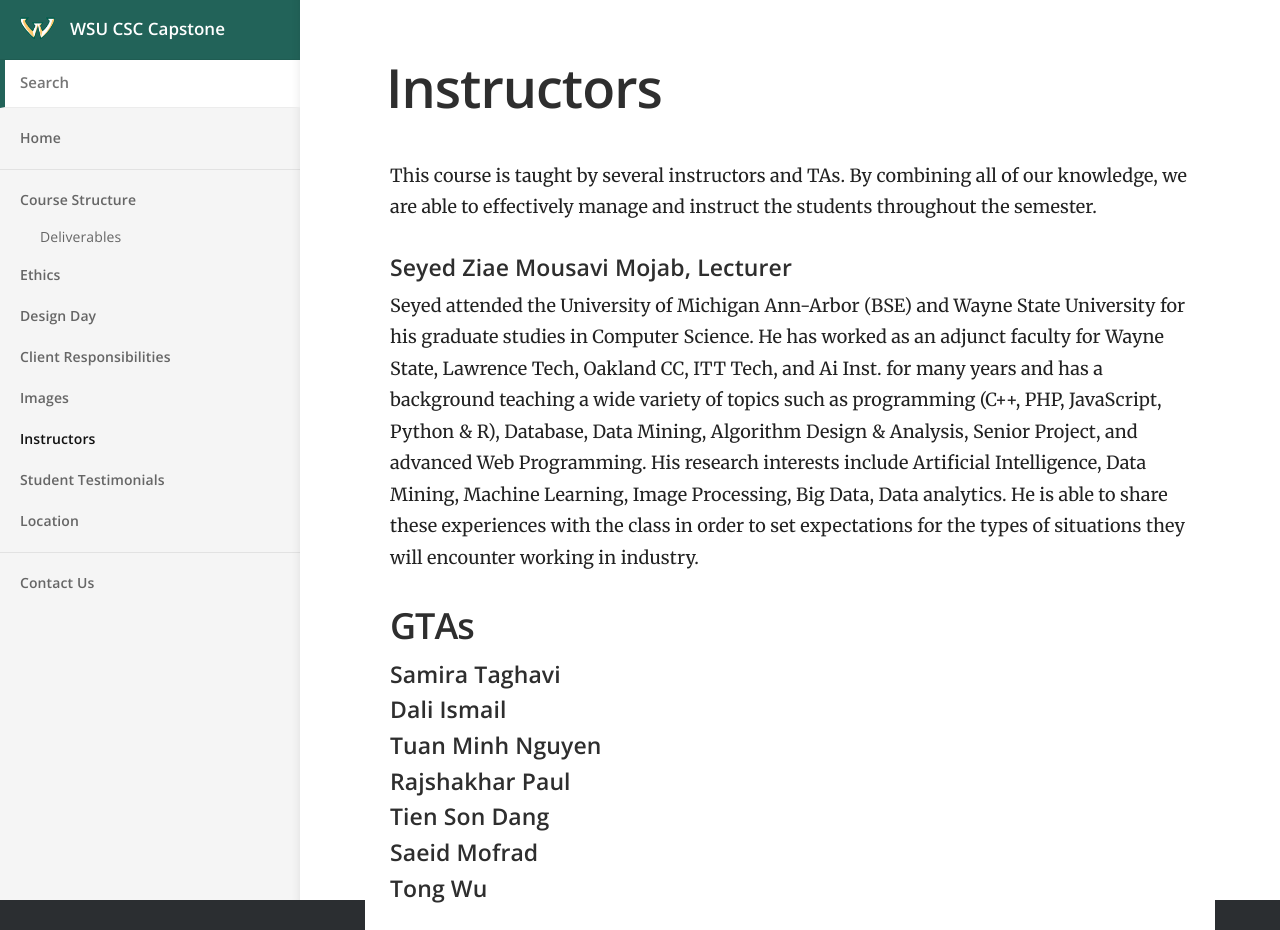
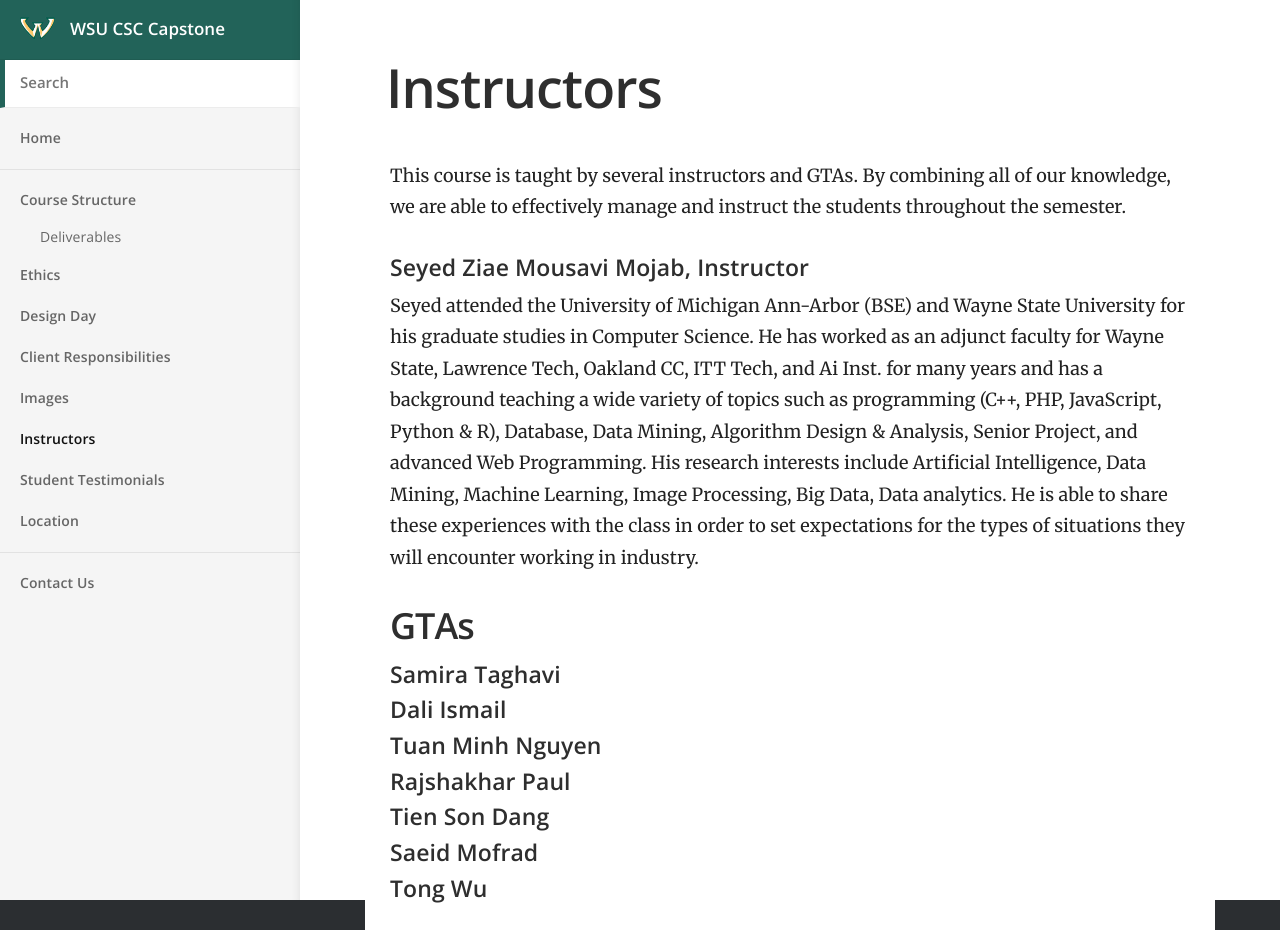
Before and after one commit to wsu-csc-capstone/wsu-csc-capstone.github.io, a Jekyll site: the page built from _docs/instructors/index.md, in a window 1280 px wide. Built offline with Jekyll 4.4.1, drawn with Linux system fonts in a browser that asks for light colours.

Commit message:
Update index.md

```diff
--- a/_docs/instructors/index.md
+++ b/_docs/instructors/index.md
@@ -6,10 +6,10 @@ submenu-order: 0
 inmenu: true
 ---
 
-This course is taught by several instructors and TAs. By combining all of our knowledge, we are able to effectively
+This course is taught by several instructors and GTAs. By combining all of our knowledge, we are able to effectively
 manage and instruct the students throughout the semester.
 
-#### Seyed Ziae Mousavi Mojab, Lecturer
+#### Seyed Ziae Mousavi Mojab, Instructor
 Seyed attended the University of Michigan Ann-Arbor (BSE) and Wayne State University for his graduate studies in Computer Science. He has worked as an adjunct faculty for Wayne State, Lawrence Tech, Oakland CC, ITT Tech, and Ai Inst. for many years and has a background teaching a wide variety of topics such as programming (C++, PHP, JavaScript, Python & R), Database, Data Mining, Algorithm Design & Analysis, Senior Project, and advanced Web Programming. His research interests include Artificial Intelligence, Data Mining, Machine Learning, Image Processing, Big Data, Data analytics. He is able to share these experiences with the class in order to set expectations
 for the types of situations they will encounter working in industry.
 
```
